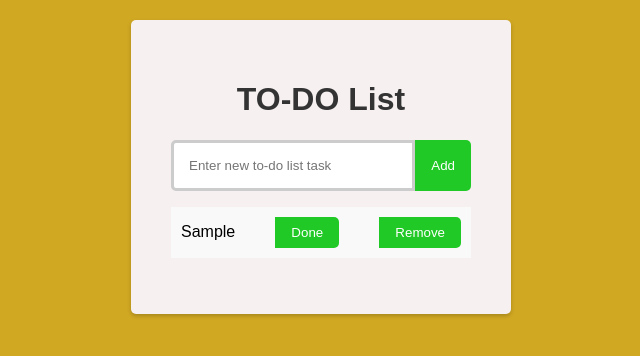
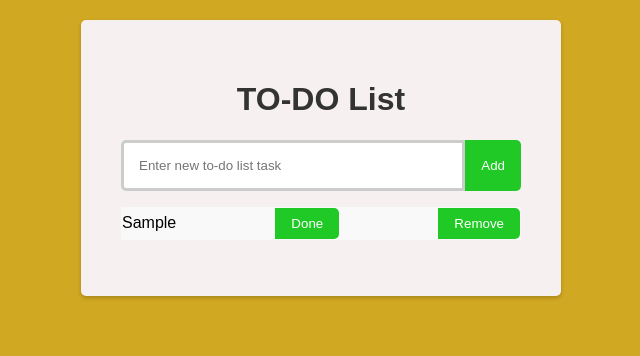
Before and after one commit to prabhat-chaudhary/Todolist.github.io, a plain HTML site: page index.html in a window 1280 px wide. Both pictures are taken after typing "Sample" into the empty fields and a click on the button "Add". Shown: the whole page, without its empty margins (319-959 px from the left). Drawn offline with Linux system fonts and the light colour scheme.

Commit message:
To-Do List

```diff
--- a/index.html
+++ b/index.html
@@ -15,7 +15,7 @@
 }
 
 .container {
-    max-width: 300px;
+    max-width: 400px;
     margin: 20px auto;
     padding: 40px;
     background-color: #f6f0f0;
@@ -57,7 +57,7 @@ li {
     display: flex;
     align-items: center;
     justify-content: space-between;
-    padding: 10px;
+    padding: 1px;
     background-color: #f9f9f9;
     border-bottom: 1px solid #ddd;
 }
```
